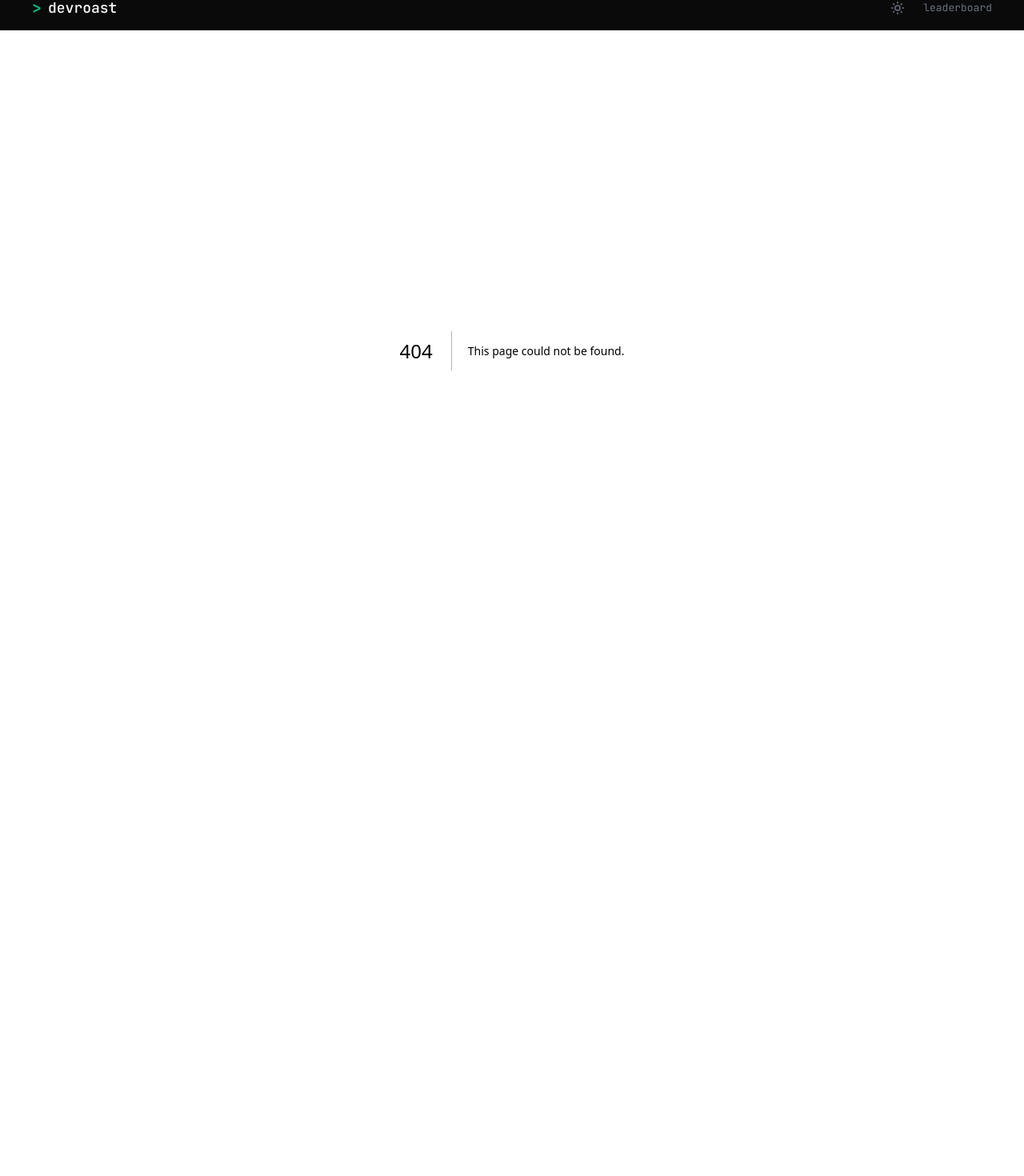
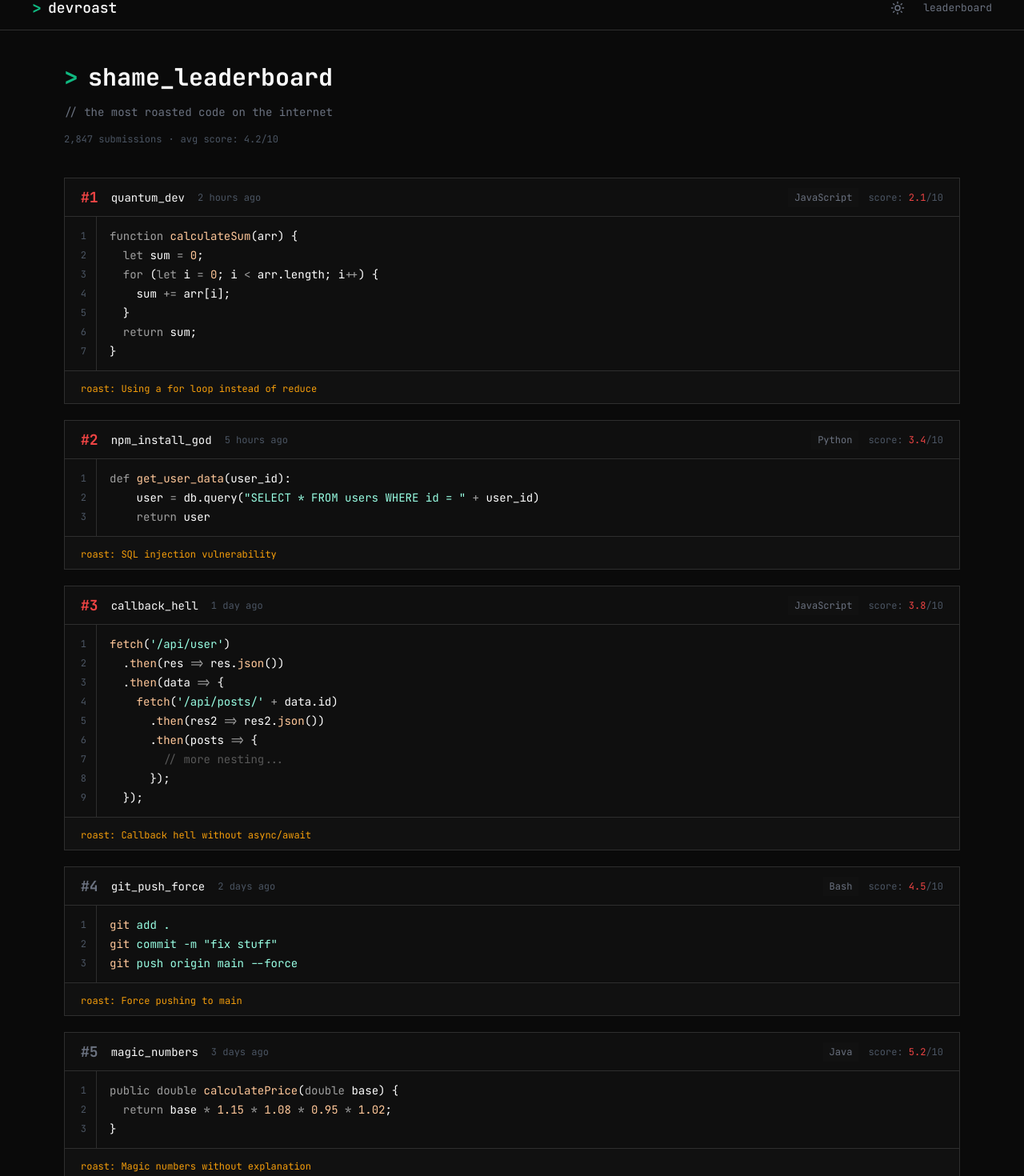
Before and after one commit to tvc95/devroast, a Next.js app: page /leaderboard in a window 1280 px wide. Before the commit this address had no page. Shown: the part 18-1488 px from the top of the page at 80% size. Before the commit the page ends 856 px from the top, so only its background shows below. Built offline with nearby package versions, Linux system fonts and the light colour scheme.

Commit message:
feat: add shame leaderboard page with syntax highlighting and code input character limit

```diff
--- /dev/null
+++ b/src/app/leaderboard/code-block.tsx
@@ -0,0 +1,60 @@
+"use client";
+
+import { useEffect, useState } from "react";
+import { codeToHtml } from "shiki";
+
+const langMap: Record<string, string> = {
+  JavaScript: "javascript",
+  Python: "python",
+  Bash: "bash",
+  Java: "java",
+};
+
+export function CodeBlock({
+  code,
+  language,
+}: {
+  code: string;
+  language: string;
+}) {
+  const [html, setHtml] = useState<string>("");
+  const lang = langMap[language] || "javascript";
+
+  const highlight = (theme: string) => {
+    codeToHtml(code, { lang, theme }).then(setHtml);
+  };
+
+  useEffect(() => {
+    highlight(document.documentElement.classList.contains("dark") ? "vesper" : "github-light");
+
+    const observer = new MutationObserver(() => {
+      highlight(document.documentElement.classList.contains("dark") ? "vesper" : "github-light");
+    });
+
+    observer.observe(document.documentElement, {
+      attributes: true,
+      attributeFilter: ["class"],
+    });
+
+    return () => observer.disconnect();
+  }, [code, lang]);
+
+  return (
+    <div className="flex">
+      <div className="flex w-10 flex-col items-end border-r border-[var(--border-primary)] bg-[var(--bg-surface)] px-3 py-3">
+        {code.split("\n").map((_, i) => (
+          <span
+            key={i}
+            className="font-mono text-xs leading-6 text-[var(--text-tertiary)]"
+          >
+            {i + 1}
+          </span>
+        ))}
+      </div>
+      <div
+        className="flex-1 overflow-x-auto px-4 py-3 [&_pre]:!bg-transparent [&_pre]:!p-0 [&_code]:!font-mono [&_code]:!text-sm [&_code]:!leading-6"
+        dangerouslySetInnerHTML={{ __html: html }}
+      />
+    </div>
+  );
+}
--- /dev/null
+++ b/src/app/leaderboard/page.tsx
@@ -0,0 +1,148 @@
+import type { Metadata } from "next";
+import { CodeBlock } from "./code-block";
+
+const leaderboardEntries = [
+  {
+    rank: 1,
+    author: "quantum_dev",
+    date: "2 hours ago",
+    language: "JavaScript",
+    score: "2.1",
+    code: `function calculateSum(arr) {
+  let sum = 0;
+  for (let i = 0; i < arr.length; i++) {
+    sum += arr[i];
+  }
+  return sum;
+}`,
+    issue: "Using a for loop instead of reduce",
+  },
+  {
+    rank: 2,
+    author: "npm_install_god",
+    date: "5 hours ago",
+    language: "Python",
+    score: "3.4",
+    code: `def get_user_data(user_id):
+    user = db.query("SELECT * FROM users WHERE id = " + user_id)
+    return user`,
+    issue: "SQL injection vulnerability",
+  },
+  {
+    rank: 3,
+    author: "callback_hell",
+    date: "1 day ago",
+    language: "JavaScript",
+    score: "3.8",
+    code: `fetch('/api/user')
+  .then(res => res.json())
+  .then(data => {
+    fetch('/api/posts/' + data.id)
+      .then(res2 => res2.json())
+      .then(posts => {
+        // more nesting...
+      });
+  });`,
+    issue: "Callback hell without async/await",
+  },
+  {
+    rank: 4,
+    author: "git_push_force",
+    date: "2 days ago",
+    language: "Bash",
+    score: "4.5",
+    code: `git add .
+git commit -m "fix stuff"
+git push origin main --force`,
+    issue: "Force pushing to main",
+  },
+  {
+    rank: 5,
+    author: "magic_numbers",
+    date: "3 days ago",
+    language: "Java",
+    score: "5.2",
+    code: `public double calculatePrice(double base) {
+  return base * 1.15 * 1.08 * 0.95 * 1.02;
+}`,
+    issue: "Magic numbers without explanation",
+  },
+];
+
+export default function ShameLeaderboardPage() {
+  return (
+    <main className="flex min-h-screen flex-col bg-[var(--bg-page)] px-20 py-10">
+      <section className="flex w-full flex-col gap-4">
+        <div className="flex items-center gap-3">
+          <span className="font-mono text-3xl font-bold text-[var(--accent-green)]">
+            &gt;
+          </span>
+          <h1 className="font-mono text-3xl font-bold text-[var(--text-primary)]">
+            shame_leaderboard
+          </h1>
+        </div>
+
+        <p className="font-mono text-sm text-[var(--text-secondary)]">
+          // the most roasted code on the internet
+        </p>
+
+        <div className="flex items-center gap-2">
+          <span className="font-mono text-xs text-[var(--text-tertiary)]">
+            2,847 submissions
+          </span>
+          <span className="font-mono text-xs text-[var(--text-tertiary)]">·</span>
+          <span className="font-mono text-xs text-[var(--text-tertiary)]">
+            avg score: 4.2/10
+          </span>
+        </div>
+      </section>
+
+      <section className="mt-10 flex flex-col gap-5">
+        {leaderboardEntries.map((entry) => (
+          <div
+            key={entry.rank}
+            className="flex flex-col rounded-sm border border-[var(--border-primary)] bg-[var(--bg-surface)]"
+          >
+            <div className="flex h-12 items-center justify-between border-b border-[var(--border-primary)] px-5">
+              <div className="flex items-center gap-4">
+                <span
+                  className={`font-mono text-lg font-bold ${
+                    entry.rank <= 3
+                      ? "text-[var(--accent-red)]"
+                      : "text-[var(--text-secondary)]"
+                  }`}
+                >
+                  #{entry.rank}
+                </span>
+                <span className="font-mono text-sm text-[var(--text-primary)]">
+                  {entry.author}
+                </span>
+                <span className="font-mono text-xs text-[var(--text-tertiary)]">
+                  {entry.date}
+                </span>
+              </div>
+              <div className="flex items-center gap-3">
+                <span className="rounded-sm bg-[var(--bg-input)] px-2 py-1 font-mono text-xs text-[var(--text-secondary)]">
+                  {entry.language}
+                </span>
+                <span className="font-mono text-xs text-[var(--text-tertiary)]">
+                  score:{" "}
+                  <span className="text-[var(--accent-red)]">{entry.score}</span>
+                  /10
+                </span>
+              </div>
+            </div>
+
+            <CodeBlock code={entry.code} language={entry.language} />
+
+            <div className="border-t border-[var(--border-primary)] bg-[var(--bg-input)] px-5 py-2">
+              <span className="font-mono text-xs text-[var(--accent-amber)]">
+                roast: {entry.issue}
+              </span>
+            </div>
+          </div>
+        ))}
+      </section>
+    </main>
+  );
+}
--- a/src/app/page.tsx
+++ b/src/app/page.tsx
@@ -1,3 +1,6 @@
+"use client";
+
+import { useState } from "react";
 import {
   ActionsBar,
   ActionsBarSubmit,
@@ -48,6 +51,8 @@ const leaderboardData = [
 ];
 
 export default function HomePage() {
+  const [submitEnabled, setSubmitEnabled] = useState(true);
+
   return (
     <main className="flex min-h-[calc(100vh-56px)] flex-col items-center bg-[var(--bg-page)] px-10 pt-8">
       <div className="flex w-full max-w-[960px] flex-col items-center gap-8">
@@ -64,12 +69,14 @@ export default function HomePage() {
         </div>
 
         {/* Code Input */}
-        <CodeInput />
+        <CodeInput onSubmitEnabled={setSubmitEnabled} />
 
         {/* Actions Bar */}
         <ActionsBar>
           <ActionsBarToggle>roast mode</ActionsBarToggle>
-          <ActionsBarSubmit>$ roast_my_code</ActionsBarSubmit>
+          <ActionsBarSubmit disabled={!submitEnabled}>
+            $ roast_my_code
+          </ActionsBarSubmit>
         </ActionsBar>
 
         {/* Footer Stats */}
--- a/src/components/home/actions-bar.tsx
+++ b/src/components/home/actions-bar.tsx
@@ -45,15 +45,17 @@ export function ActionsBarToggle({ children }: ActionsBarToggleProps) {
 export interface ActionsBarSubmitProps
   extends HTMLAttributes<HTMLButtonElement> {
   children?: ReactNode;
+  disabled?: boolean;
 }
 
 export function ActionsBarSubmit({
   children,
   className,
+  disabled,
   ...props
 }: ActionsBarSubmitProps) {
   return (
-    <Button className={className} {...props}>
+    <Button className={className} disabled={disabled} {...props}>
       {children || "$ roast_my_code"}
     </Button>
   );
--- a/src/components/home/code-input.tsx
+++ b/src/components/home/code-input.tsx
@@ -16,7 +16,10 @@ export interface CodeInputProps
   extends Omit<HTMLAttributes<HTMLDivElement>, "onChange"> {
   value?: string;
   onChange?: (value: string) => void;
+  onSubmitEnabled?: (enabled: boolean) => void;
 }
+
+const MAX_CODE_LENGTH = 2000;
 
 const SUPPORTED_LANGUAGES = [
   { id: "auto", name: "Auto-detect" },
@@ -92,6 +95,7 @@ function detectByHeuristics(code: string): string | null {
 export function CodeInput({
   value: controlledValue,
   onChange,
+  onSubmitEnabled,
   className,
   ...props
 }: CodeInputProps) {
@@ -107,6 +111,11 @@ export function CodeInput({
 
   const isControlled = controlledValue !== undefined;
   const currentValue = isControlled ? controlledValue : internalValue;
+  const isOverLimit = currentValue.length > MAX_CODE_LENGTH;
+
+  useEffect(() => {
+    onSubmitEnabled?.(!isOverLimit);
+  }, [isOverLimit, onSubmitEnabled]);
 
   useEffect(() => {
     createHighlighter({
@@ -216,6 +225,7 @@ export function CodeInput({
        * ✅ FIX: O container externo não tem mais overflow-y-auto nem scrollTop state.
        *    O scroll agora vive inteiramente dentro de CodeEditor.
        */}
+      <div className="flex flex-col">
         <div className="flex h-[360px] w-[780px]">
           <CodeEditor
             value={currentValue}
@@ -226,6 +236,14 @@ export function CodeInput({
             isLoading={isLoading}
             theme={theme}
           />
+        </div>
+        <div
+          className={`flex h-6 w-[780px] items-center justify-end border-t border-[var(--border-primary)] px-3 font-mono text-[10px] ${
+            isOverLimit ? "text-[var(--accent-red)]" : "text-[var(--text-tertiary)]"
+          }`}
+        >
+          {currentValue.length} / {MAX_CODE_LENGTH}
+        </div>
       </div>
     </div>
   );
```
Lines whose indentation alone changed are shown as unchanged.
